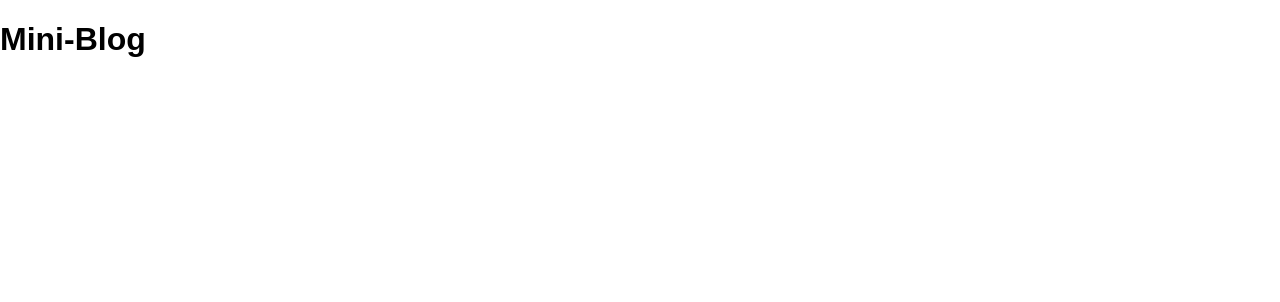
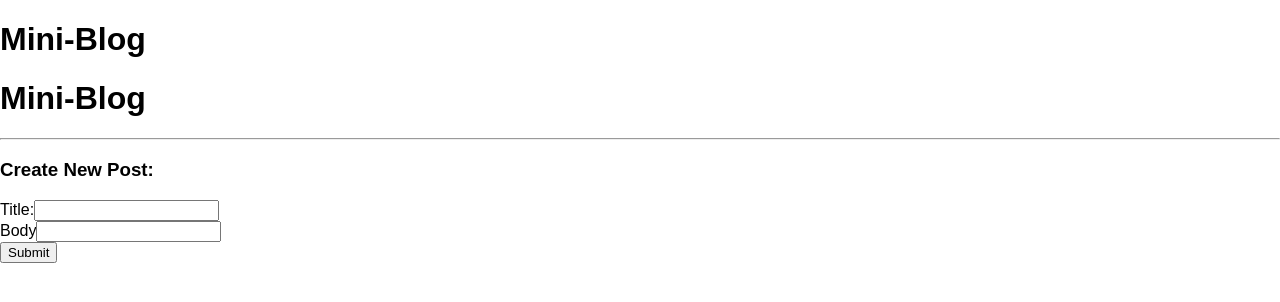
Before and after one commit to hteichei/cloud-blog, a React (Create React App) app: page / in a window 1280 px wide. Shown: the top 302 px of the page. Built offline with nearby package versions, Linux system fonts and the light colour scheme.

Commit message:
adding stuff

```diff
--- a/package.json
+++ b/package.json
@@ -5,7 +5,8 @@
   "dependencies": {
     "react": "^16.4.1",
     "react-dom": "^16.4.1",
-    "react-scripts": "1.1.4"
+    "react-scripts": "1.1.4",
+    "uuid": "^3.3.2"
   },
   "scripts": {
     "start": "react-scripts start",
--- a/src/App.js
+++ b/src/App.js
@@ -1,10 +1,25 @@
 import React, { Component } from 'react';
+import PostList from './PostList.js';
+import NewPostForm from './NewPostForm.js';
 
 class App extends Component {
+  state = {
+    posts: []
+  };
+
+  addPost = newPost => {
+    this.setState({
+      posts: [...this.state.posts, newPost]
+    });
+  };
+
   render() {
     return (
       <div>
         <h1>Mini-Blog</h1>
+        <PostList posts={this.state.posts} />
+        <hr />
+        <NewPostForm createPost={this.addPost} />
       </div>
     );
   }
--- /dev/null
+++ b/src/NewPostForm.js
@@ -0,0 +1,64 @@
+import React, { Component } from 'react';
+import uuidv1 from 'uuid/v1';
+
+class NewPostForm extends Component {
+  state = {
+    title: '',
+    text: ''
+  };
+
+  handleChange = evt => {
+    this.setState({
+      [evt.target.name]: evt.target.value
+    });
+    console.log(this.state.title);
+    console.log(this.state.text);
+  };
+
+  handleSubmit = evt => {
+    evt.preventDefault();
+    let newPost = {
+      title: this.state.title,
+      text: this.state.text,
+      id: uuidv1()
+    };
+    this.props.createPost(newPost);
+    this.setState({
+      title: '',
+      text: ''
+    });
+  };
+
+  render() {
+    return (
+      <div>
+        <h3>Create New Post:</h3>
+        <form onSubmit={this.handleSubmit}>
+          <div>
+            <label htmlFor="title">Title:</label>
+            <input
+              type="text"
+              id="title"
+              name="title"
+              value={this.state.title}
+              onChange={this.handleChange}
+            />
+          </div>
+          <div>
+            <label htmlFor="body">Body</label>
+            <input
+              type="text"
+              id="body"
+              name="body"
+              value={this.state.text}
+              onChange={this.handleChange}
+            />
+          </div>
+          <button>Submit</button>
+        </form>
+      </div>
+    );
+  }
+}
+
+export default NewPostForm;
--- /dev/null
+++ b/src/Post.js
@@ -0,0 +1,16 @@
+import React, { Component } from 'react';
+
+class Post extends Component {
+  render() {
+    return (
+      <div>
+        <li>
+          <h1>{this.props.title}</h1>
+          <h2>{this.props.body}</h2>
+        </li>
+      </div>
+    );
+  }
+}
+
+export default Post;
--- /dev/null
+++ b/src/PostList.js
@@ -0,0 +1,18 @@
+import React, { Component } from 'react';
+import Post from './Post';
+
+class PostList extends Component {
+  render() {
+    const posts = this.props.posts.map(post => {
+      return <Post key={post.id} title={post.title} body={post.text} />;
+    });
+    return (
+      <div>
+        <h1>Mini-Blog</h1>
+        <ul>{posts}</ul>
+      </div>
+    );
+  }
+}
+
+export default PostList;
```
Also changed, not shown: src/App.css (deleted, +0 -28 lines), src/logo.svg (deleted).
